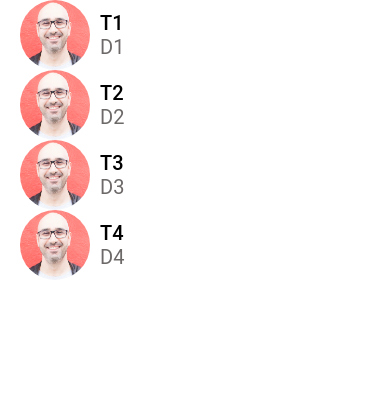
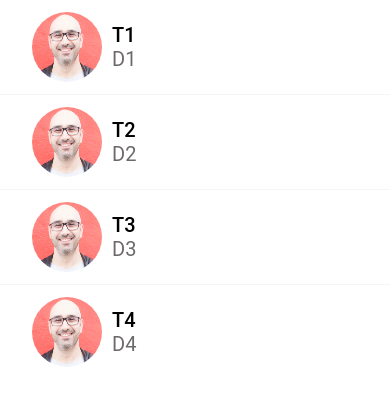
Before and after one commit to Sandi2156/DoneWithIt, a React Native app: screen / in a window 390 px wide. Shown: the top 406 px of the page. Built offline with nearby package versions, Linux system fonts and the light colour scheme.

Commit message:
added seperator component

```diff
--- a/app/components/ListItem.js
+++ b/app/components/ListItem.js
@@ -19,7 +19,12 @@ export default function ListItem({ image, title, subtitle }) {
 }
 
 const styles = StyleSheet.create({
-	continer: { flexDirection: "row", alignItems: "center", marginLeft: 20 },
+	continer: {
+		flexDirection: "row",
+		alignItems: "center",
+		marginLeft: 20,
+		padding: 12,
+	},
 	image: { width: 70, height: 70, borderRadius: 35, marginRight: 10 },
 	subtitle: { color: colors.medium },
 	title: { fontWeight: 500 },
--- /dev/null
+++ b/app/components/ListItemSeperator.js
@@ -0,0 +1,12 @@
+import { StyleSheet, View } from "react-native";
+import React from "react";
+
+import colors from "../config/colors";
+
+export default function ListItemSeperator() {
+	return <View style={styles.seperator} />;
+}
+
+const styles = StyleSheet.create({
+	seperator: { width: "100%", height: 1, backgroundColor: colors.light },
+});
--- a/app/config/colors.js
+++ b/app/config/colors.js
@@ -4,4 +4,5 @@ export default {
 	black: "#000",
 	white: "#fff",
 	medium: "#6e6969",
+	light: "#f8f4f4",
 };
--- a/app/screens/MessagesScreen.js
+++ b/app/screens/MessagesScreen.js
@@ -3,6 +3,8 @@ import React from "react";
 
 import ListItem from "../components/ListItem";
 import Screen from "../components/Screen";
+
+import ListItemSeperator from "../components/ListItemSeperator";
 
 const messages = [
 	{
@@ -44,6 +46,7 @@ export default function MessagesScreen() {
 						image={item.image}
 					/>
 				)}
+				ItemSeparatorComponent={ListItemSeperator}
 			/>
 		</Screen>
 	);
```
